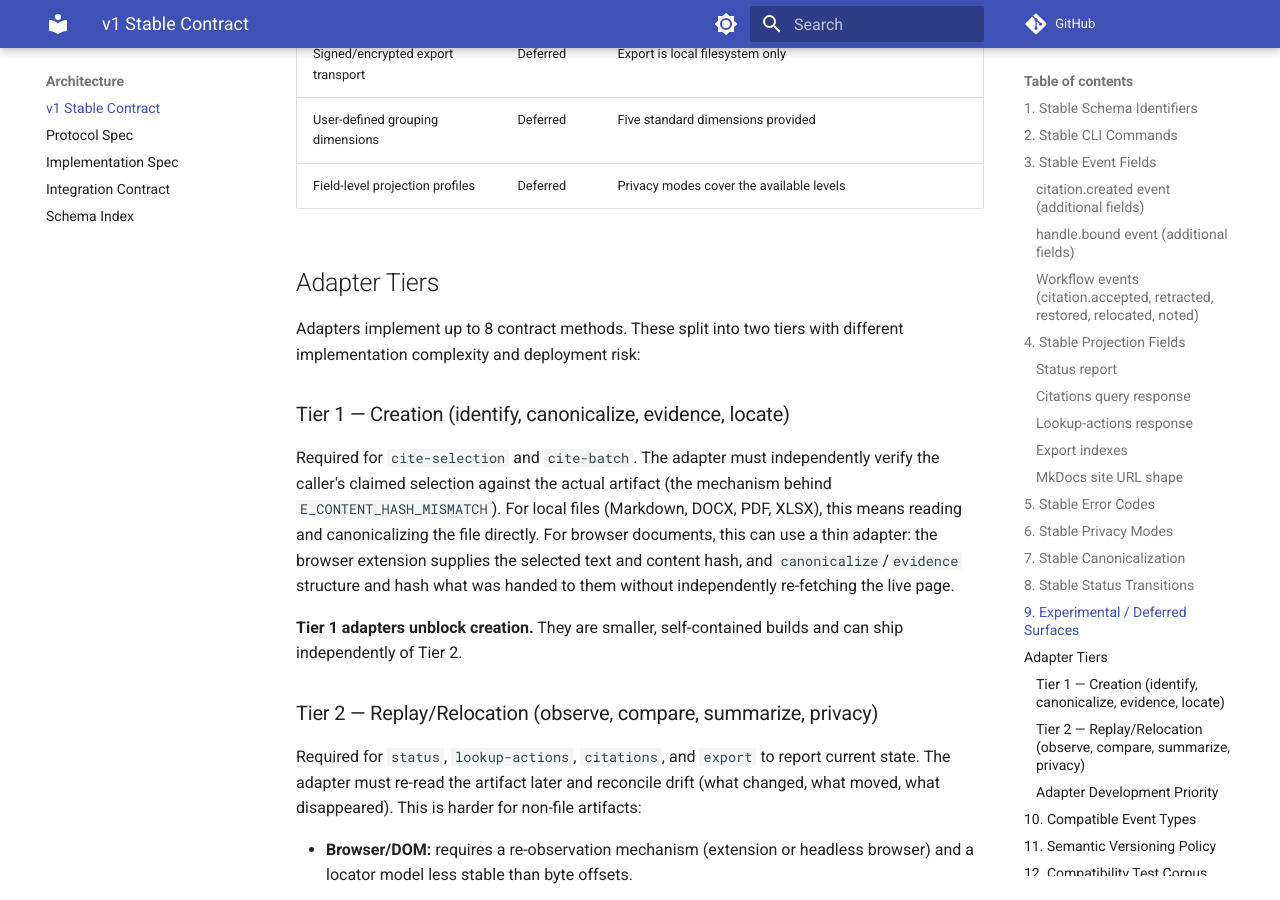
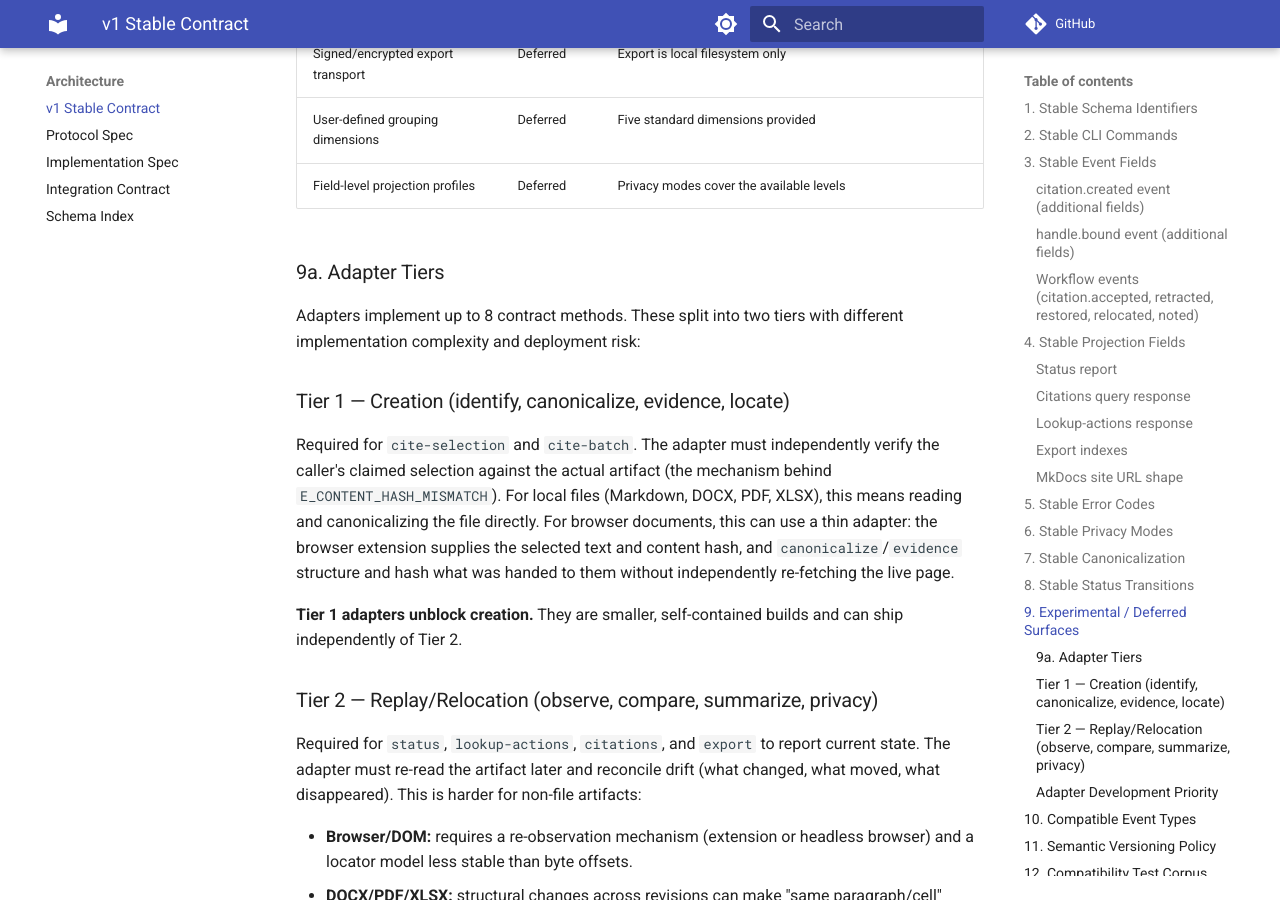
Before and after one commit to paragon-ux/Cite2Site, an MkDocs documentation site: the page built from build-docs/architecture/V1_STABLE_CONTRACT.md, in a window 1280 px wide and 900 px high, scrolled down 11417 px. Built offline with MkDocs 1.6.1 and Material for MkDocs 9.7.7, drawn with Linux system fonts in a browser that asks for light colours; comment, search, counter and statistics services are not loaded.

```diff
--- a/build-docs/architecture/V1_STABLE_CONTRACT.md
+++ b/build-docs/architecture/V1_STABLE_CONTRACT.md
@@ -291,7 +291,7 @@ changed without a protocol version bump.
 | User-defined grouping dimensions | Deferred | Five standard dimensions provided |
 | Field-level projection profiles | Deferred | Privacy modes cover the available levels |
 
-## Adapter Tiers
+### 9a. Adapter Tiers
 
 Adapters implement up to 8 contract methods. These split into two tiers with
 different implementation complexity and deployment risk:
```
